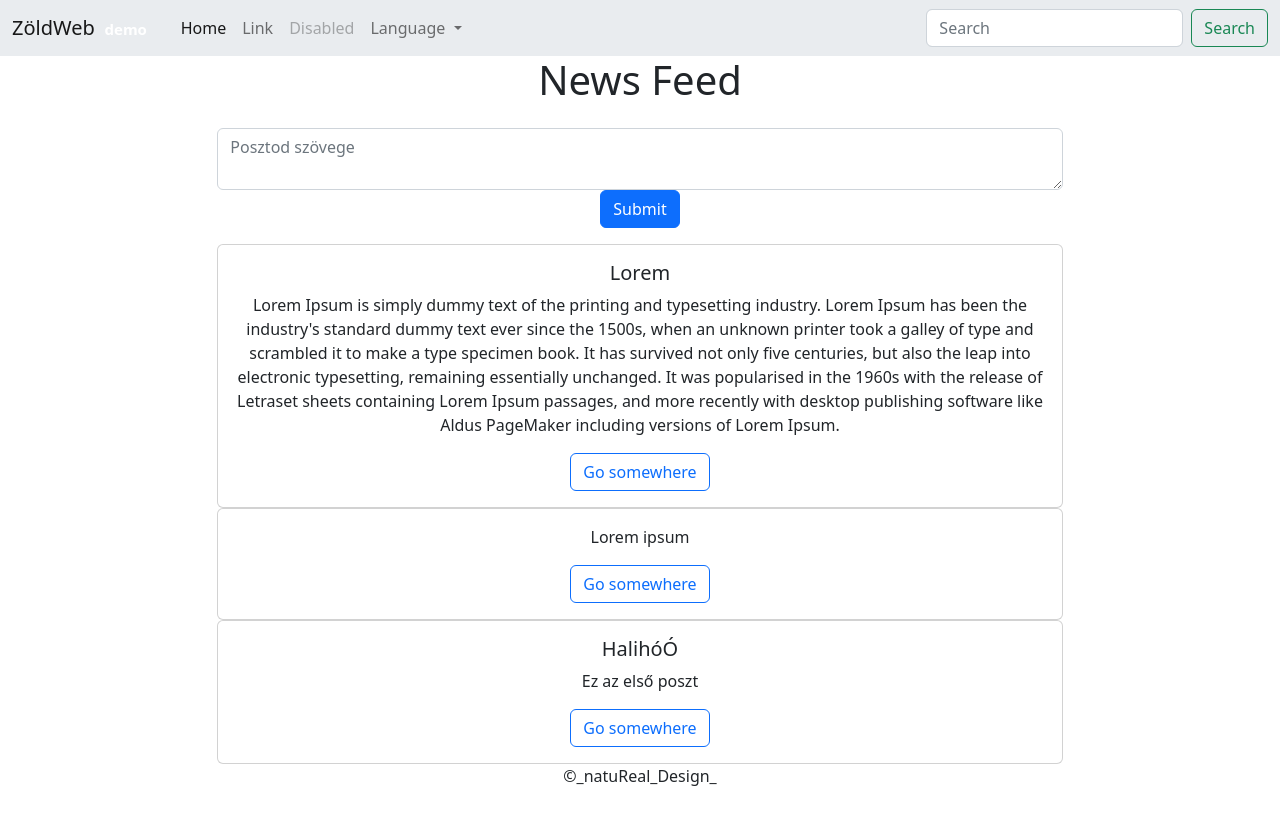
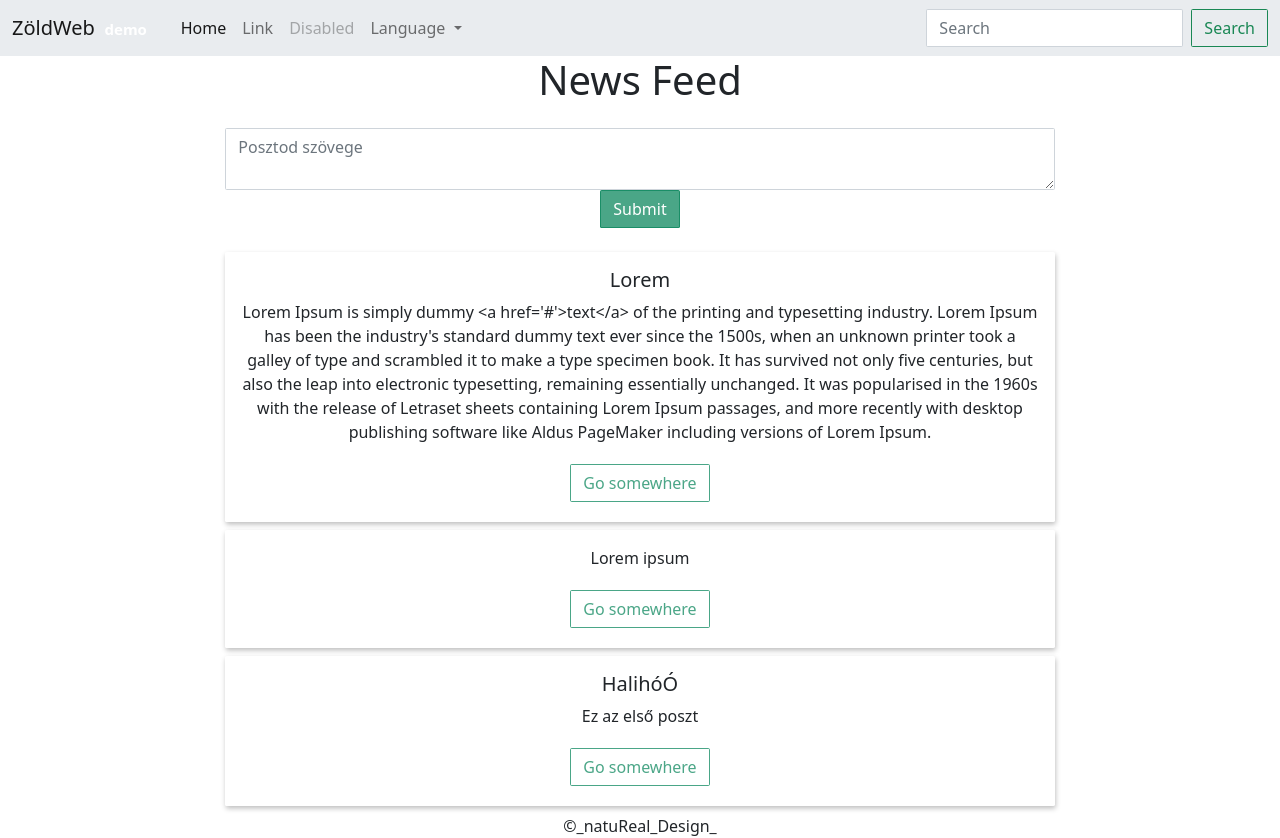
Before and after one commit to proofone/zoldweb, a JavaScript app: page / in a window 1280 px wide. Before the commit the page ends 800 px from the top, so only its background shows below. Built offline with nearby package versions, Linux system fonts and the light colour scheme.

Commit message:
minor styling and postForm changes

```diff
--- a/src/App.js
+++ b/src/App.js
@@ -26,7 +26,7 @@ var demoposts = [{  //demo feed data!
     key: 2,
     author: 1,
     title: "Lorem",
-    text: "Lorem Ipsum is simply dummy text of the printing and typesetting industry. Lorem Ipsum has been the industry's standard dummy text ever since the 1500s, when an unknown printer took a galley of type and scrambled it to make a type specimen book. It has survived not only five centuries, but also the leap into electronic typesetting, remaining essentially unchanged. It was popularised in the 1960s with the release of Letraset sheets containing Lorem Ipsum passages, and more recently with desktop publishing software like Aldus PageMaker including versions of Lorem Ipsum.",
+    text: "Lorem Ipsum is simply dummy <a href='#'>text</a> of the printing and typesetting industry. Lorem Ipsum has been the industry's standard dummy text ever since the 1500s, when an unknown printer took a galley of type and scrambled it to make a type specimen book. It has survived not only five centuries, but also the leap into electronic typesetting, remaining essentially unchanged. It was popularised in the 1960s with the release of Letraset sheets containing Lorem Ipsum passages, and more recently with desktop publishing software like Aldus PageMaker including versions of Lorem Ipsum.",
   },
 ]
 
--- a/src/mainfeed.js
+++ b/src/mainfeed.js
@@ -10,7 +10,7 @@ export function BasicPost(props) {
     <Card className={"newsfeed-post"}>
       <Card.Body>
         {postContent}
-        <Button variant="outline-primary">Go somewhere</Button>
+        <Button variant="outline-primary my-1">Go somewhere</Button>
       </Card.Body>
     </Card>
   );
--- a/src/postforms.js
+++ b/src/postforms.js
@@ -19,11 +19,11 @@ export function NewsFeedPostForm() {
     }
 
     return (
-        <Form id='newsfeedpostform' className="my-2" onSubmit={handleSubmit}>
+        <Form id='newsfeedpostform' className="m-2" onSubmit={handleSubmit}>
             <Form.Label visuallyHidden="true">Posztod szövege</Form.Label>
-            <Form.Control name="postContent" id="posttext" as="textarea" placeholder="Posztod szövege">
+            <Form.Control name="text" id="posttext" as="textarea" placeholder="Posztod szövege">
             </Form.Control>
-            <input type="hidden" name="postauthor" />
+            <input type="hidden" name="author" />
 
         <Button variant="primary" type="submit">
             Submit
--- a/src/scss/styles.scss
+++ b/src/scss/styles.scss
@@ -1,2 +1,14 @@
+
+
+$primary: #09865cbb;
+$border-radius: .1rem;
+.newsfeed-post {
+    margin: .5rem;
+    border: none!important;
+    box-shadow: 0.05rem 0.15rem 0.3rem rgba(black, .25)
+
+}
+
+
 @import "~bootstrap/scss/bootstrap"; // Import all of Bootstrap's CSS
 //TODO: individual imports
```
